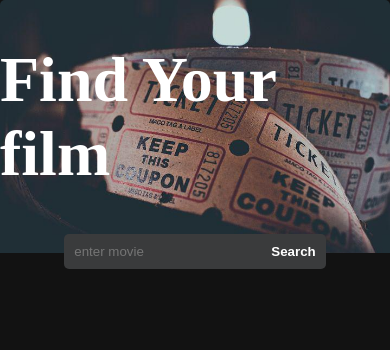
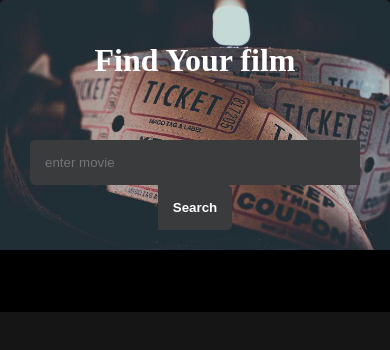
Before and after one commit to programmer686/movieFinder, a plain HTML site: page index.html in a window 390 px wide. Drawn offline with Linux system fonts and the light colour scheme.

Commit message:
my changes

```diff
--- a/index.css
+++ b/index.css
@@ -1,6 +1,6 @@
- body {
+ html, body {
     margin: 0;
-    background: #121212;
+    background: #161515;
     display: flex;
     flex-direction: column;
     align-items: center;
@@ -9,7 +9,6 @@
     height: 80vw;
     width: auto;
     box-sizing: border-box;
-
 }
 
 #card {
@@ -33,12 +32,13 @@
 }
 
 .search {
+    width: 300px;
     background: #3a3b3c;
     border: none;
     border-top-left-radius: 5px;
     border-bottom-left-radius: 5px;
     color: white;
-    padding: 10px;
+    padding: 15px;
     margin: 0;
 }
 
@@ -48,9 +48,14 @@
     border-top-right-radius: 5px;
     border-bottom-right-radius: 5px;
     color: white;
-    padding: 10px;
+    padding: 15px;
     margin: 0;
     font-weight: bold
+}
+
+.search--btn:hover {
+    color: black;
+    cursor: pointer;
 }
 
 .search--container {display: flex;}
@@ -74,7 +79,7 @@
     justify-content: center;
     align-items: center;
     margin: 20px 0px;
-    width: 50%;
+    width: 80%;
     justify-content: space-between
 }
 
@@ -92,7 +97,8 @@
 
 
 .movie--title, .movie--duration, .movie--genre {
-    color: white
+    color: white;
+    font-family: Verdana, Geneva, Tahoma, sans-serif;
 }
 
 .genreRuntime--container{
@@ -141,8 +147,29 @@ span {
     #card {
         width: 100%;
         align-items: center;
-        justify-content: space-around
+        justify-content: space-around;
+        text-align: center;
     }
 
+    .logo--title {
+        color: white;
+        bottom: 0;
+        font-size: 2rem;
+    }
+
+    .movie--title {
+        font-size: x-large;
+    }
+
+    .genreRuntime--container {
+        width: 100%;
+    }
 
 }
+
+footer {
+    width: 100%;
+    height: 20%;
+    bottom: 0;
+    background-color: #000000;
+}
--- a/index.html
+++ b/index.html
@@ -17,5 +17,6 @@
                 <div id="results"></div>
         </div>
           <script src="index.js" type="text/javascript" ></script>
+          <footer></footer>
  </body>
  </html>
--- a/index.js
+++ b/index.js
@@ -16,6 +16,7 @@ let card = document.getElementById("card")
             fetch(`https://www.omdbapi.com/?s=${searchVal}&plot=short&apikey=95ff048`).then(jsoned => jsoned.json()).then(({Search}) => {
                 Search.map(item =>{
                     fetch(`https://www.omdbapi.com/?i=${item.imdbID}&plot=short&apikey=95ff048`).then(jsoned => jsoned.json()).then(data => {
+
                     result.innerHTML += `
                     <div class="movie--card" >
                         <div class="movie--body">
@@ -43,4 +44,4 @@ let card = document.getElementById("card")
                  console.log(watchListSaved)
 
                 })}).catch((error) => {result.innerHTML = `<h1 class="error"><span>Error!</span> Either the movie you are looking for can be found, or you spelled it wrong</h1>`})
-    }
+            }
```
